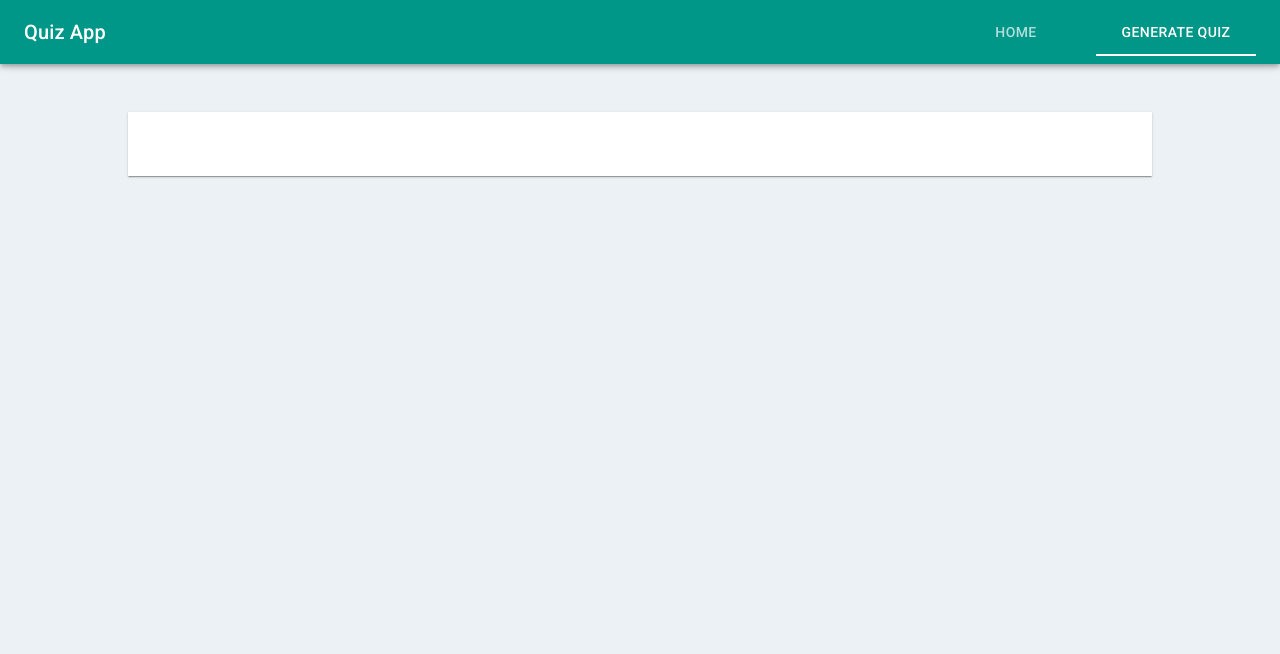
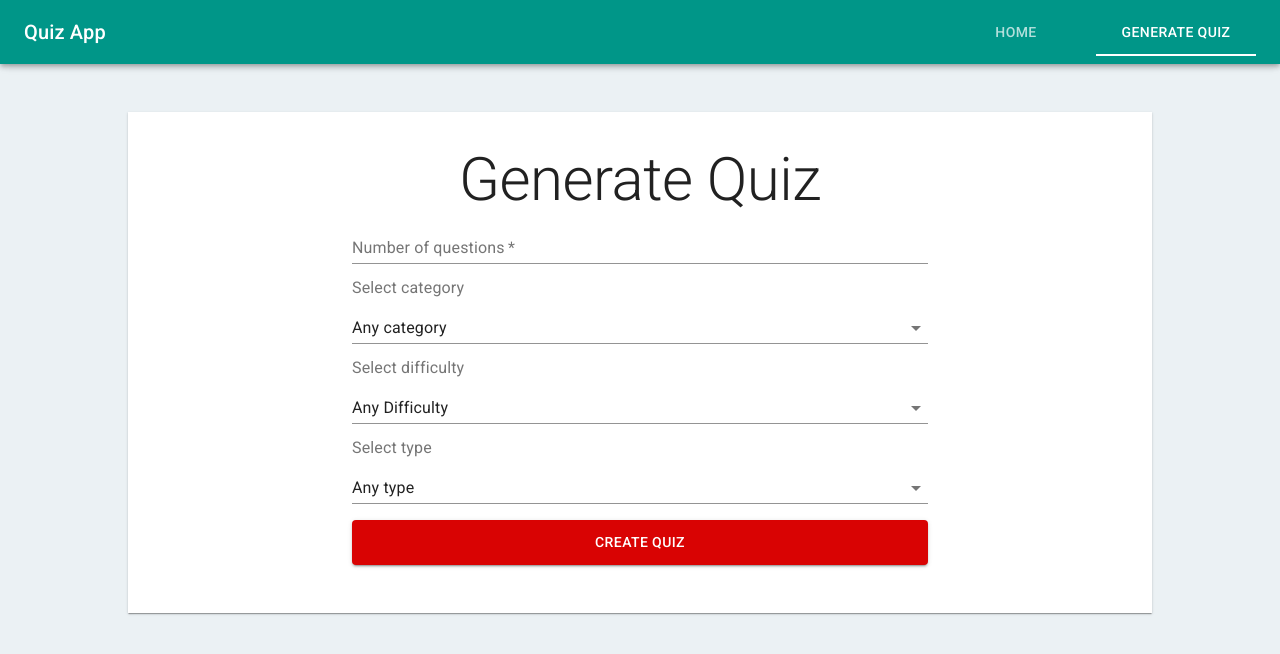
Before and after one commit to matemic/quiz-app, a React (Create React App) app: page /quiz-form in a window 1280 px wide. Shown: the top 654 px of the page. Built offline with nearby package versions, Linux system fonts and the light colour scheme.

Commit message:
Remove console.log

```diff
--- a/src/components/Quiz/QuizForm.js
+++ b/src/components/Quiz/QuizForm.js
@@ -1,7 +1,155 @@
-import React from 'react';
+import React, { useState } from 'react';
+import InputLabel from '@material-ui/core/InputLabel';
+import { Link } from 'react-router-dom';
+import TextField from '@material-ui/core/TextField';
+import Select from '@material-ui/core/Select';
+import Typography from '@material-ui/core/Typography';
+import Button from '@material-ui/core/Button';
+import { options } from './quizCategories';
+import { makeStyles } from '@material-ui/core/styles';
+
+const useStyles = makeStyles(() => ({
+	container: {
+		display: 'flex',
+		flexDirection: 'column',
+		alignItems: 'center'
+	},
+	quizForm: {
+		width: '60%'
+	},
+	selectLabel: {
+		margin: '1rem 0'
+	},
+	btnGenerateQuiz: {
+		backgroundColor: '#d90303',
+		color: '#fff',
+		width: '100%',
+		padding: '10px',
+		margin: '1rem 0'
+	}
+}));
 
 const QuizForm = () => {
-	return <div />;
+	const classes = useStyles();
+	const [ quizForm, setQuizForm ] = useState({
+		number: {
+			id: 'number-of-questions-input',
+			label: 'Number of questions',
+			type: 'number',
+			value: ''
+		},
+		category: {
+			id: 'select-category-input',
+			label: 'Select category',
+			options,
+			value: ''
+		},
+		difficulty: {
+			id: 'select-difficulty-input',
+			label: 'Select difficulty',
+			options: [
+				{
+					id: 'any',
+					name: 'Any Difficulty'
+				},
+				{
+					id: 'easy',
+					name: 'Easy'
+				},
+				{
+					id: 'medium',
+					name: 'Medium'
+				},
+				{
+					id: 'hard',
+					name: 'Hard'
+				}
+			],
+			value: ''
+		},
+		type: {
+			id: 'select-type-input',
+			label: 'Select type',
+			options: [
+				{
+					id: 'any',
+					name: 'Any type'
+				},
+				{
+					id: 'multiple',
+					name: 'Multiple Choice'
+				},
+				{
+					id: 'boolean',
+					name: 'True / False'
+				}
+			],
+			value: ''
+		}
+	});
+
+	const handleChange = (event, key) => {
+		setQuizForm({
+			...quizForm,
+			[key]: {
+				...quizForm[key],
+				value: event.target.value
+			}
+		});
+	};
+
+	const formInputs = Object.keys(quizForm).map((input, id) => {
+		const key = quizForm[input];
+		return key.type === 'number' ? (
+			<TextField
+				inputProps={{
+					name: key.id,
+					min: '10',
+					max: '50'
+				}}
+				fullWidth
+				label={key.label}
+				required
+				id={key.id}
+				type={key.type}
+				onChange={(e) => handleChange(e, input)}
+			/>
+		) : (
+			<React.Fragment>
+				<InputLabel className={classes.selectLabel} htmlFor={key.id}>
+					{key.label}
+				</InputLabel>
+				<Select
+					fullWidth
+					native
+					label={key.label}
+					inputProps={{
+						name: key.id,
+						id: key.id
+					}}
+					onChange={(e) => handleChange(e, input)}
+				>
+					{key.options.map((option, id) => (
+						<option key={option + id} value={option.id ? option.id : option}>
+							{option.name}
+						</option>
+					))}
+				</Select>
+			</React.Fragment>
+		);
+	});
+
+	return (
+		<div className={classes.container}>
+			<Typography variant="h2">Generate Quiz</Typography>
+			<form className={classes.quizForm}>
+				{formInputs}
+				<Button className={classes.btnGenerateQuiz} component={Link} to="/quiz" variant="contained">
+					Create Quiz
+				</Button>
+			</form>
+		</div>
+	);
 };
 
 export default QuizForm;
--- /dev/null
+++ b/src/components/Quiz/quizCategories.js
@@ -0,0 +1,102 @@
+export const options = [
+	{
+		id: 'any',
+		name: 'Any category'
+	},
+	{
+		id: 9,
+		name: 'General Knowledge'
+	},
+	{
+		id: 10,
+		name: 'Entertainment: Books'
+	},
+	{
+		id: 11,
+		name: 'Entertainment: Film'
+	},
+	{
+		id: 12,
+		name: 'Entertainment: Music'
+	},
+	{
+		id: 13,
+		name: 'Entertainment: Musicals & Theatres'
+	},
+	{
+		id: 14,
+		name: 'Entertainment: Television'
+	},
+	{
+		id: 15,
+		name: 'Entertainment: Video Games'
+	},
+	{
+		id: 16,
+		name: 'Entertainment: Board Games'
+	},
+	{
+		id: 17,
+		name: 'Science & Nature'
+	},
+	{
+		id: 18,
+		name: 'Science: Computers'
+	},
+	{
+		id: 19,
+		name: 'Science: Mathematics'
+	},
+	{
+		id: 20,
+		name: 'Mythology'
+	},
+	{
+		id: 21,
+		name: 'Sports'
+	},
+	{
+		id: 22,
+		name: 'Geography'
+	},
+	{
+		id: 23,
+		name: 'History'
+	},
+	{
+		id: 24,
+		name: 'Politics'
+	},
+	{
+		id: 25,
+		name: 'Art'
+	},
+	{
+		id: 26,
+		name: 'Celebrities'
+	},
+	{
+		id: 27,
+		name: 'Animals'
+	},
+	{
+		id: 28,
+		name: 'Vehicles'
+	},
+	{
+		id: 29,
+		name: 'Entertainment: Comics'
+	},
+	{
+		id: 30,
+		name: 'Science: Gadgets'
+	},
+	{
+		id: 31,
+		name: 'Entertainment: Japanese Anime & Manga'
+	},
+	{
+		id: 32,
+		name: 'Entertainment: Cartoon & Animations'
+	}
+];
```
